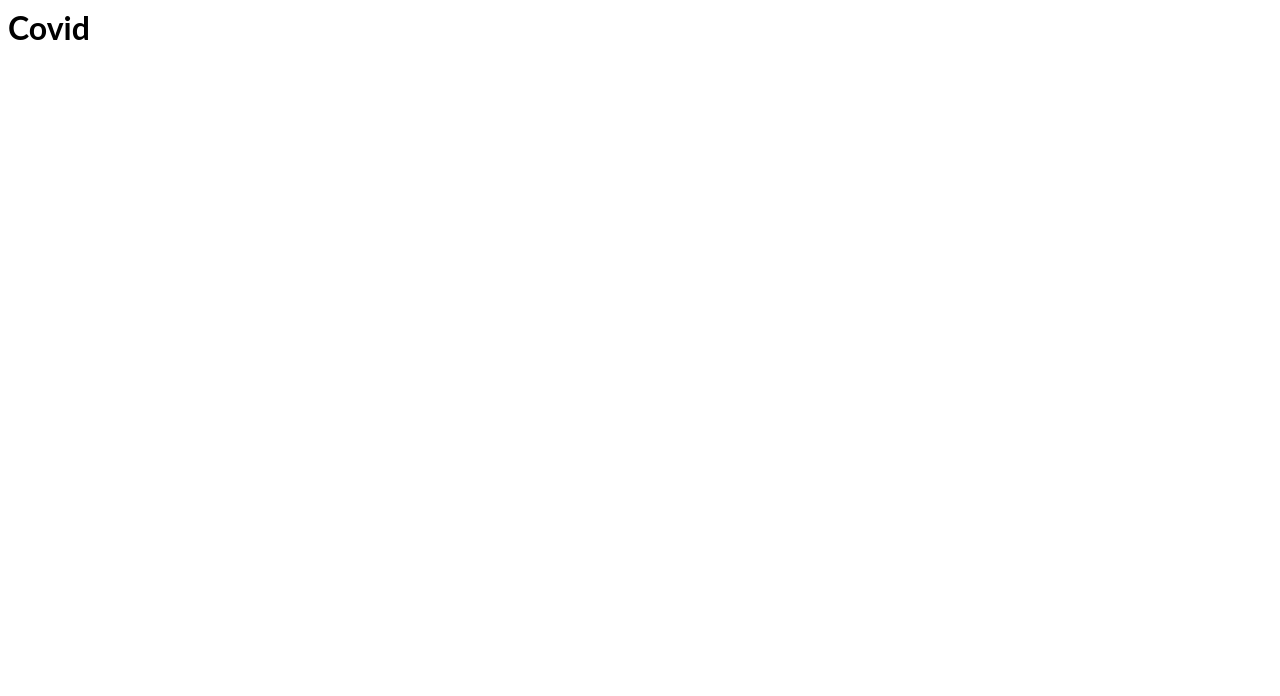
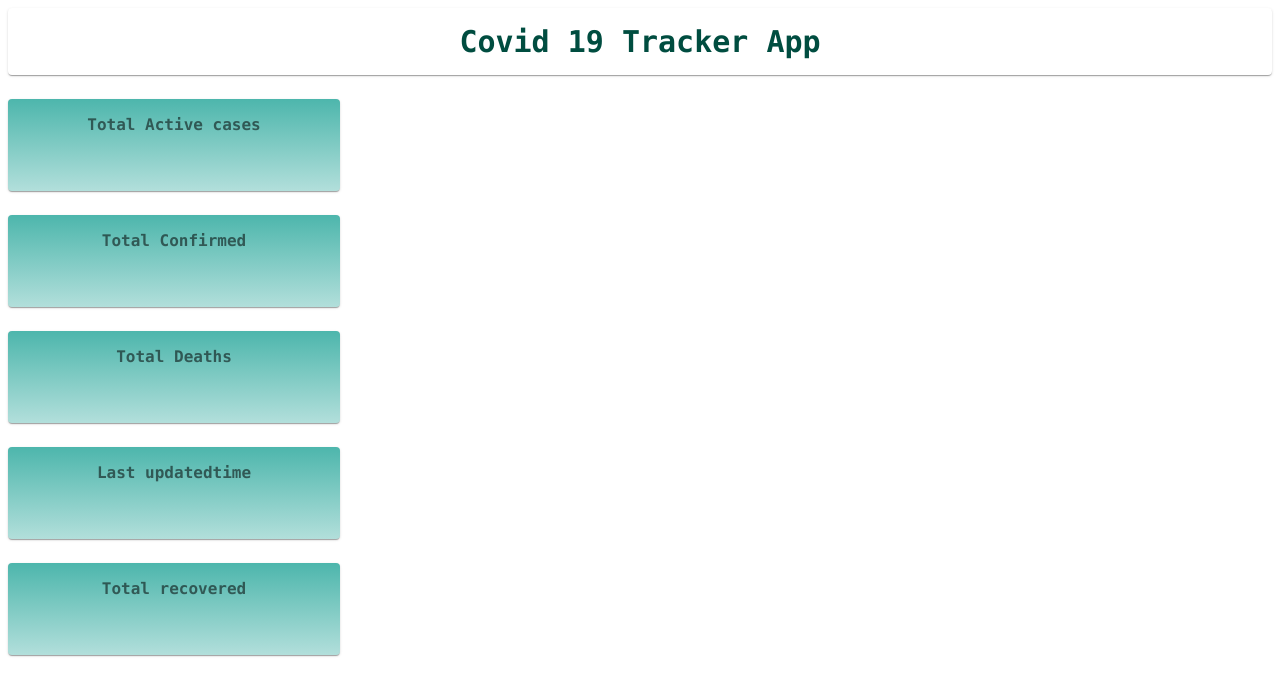
Before and after one commit to Ankita196/Covid-Tracker-App, a React (Create React App) app: page / in a window 1280 px wide. Shown: the top 696 px of the page. Built offline with nearby package versions, Linux system fonts and the light colour scheme.

Commit message:
2 files modified

```diff
--- a/src/components/covid.jsx
+++ b/src/components/covid.jsx
@@ -1,28 +1,43 @@
 import React, {useEffect,useState} from "react";
 import { makeStyles } from '@material-ui/core/styles';
+import Paper from '@material-ui/core/Paper';
 import Grid from '@material-ui/core/Grid';
-import FormLabel from '@material-ui/core/FormLabel';
-import FormControlLabel from '@material-ui/core/FormControlLabel';
-import RadioGroup from '@material-ui/core/RadioGroup';
-import Radio from '@material-ui/core/Radio';
-import Paper from '@material-ui/core/Paper';
 
 
 const useStyles = makeStyles((theme) => ({
   root: {
     flexGrow: 1,
+    display: 'block',
+
+
+    alignItems: 'center',
   },
   paper: {
-    height: 140,
-    width: 100,
+    padding: theme.spacing(2),
+    textAlign: 'center',
+    color: theme.palette.text.secondary,
+    height:60,
+    width:300,
+    fontWeight:"bold",
+    fontFamily:"Lucida Console",
+    backgroundImage:"linear-gradient(#4db6ac,#b2dfdb)"
+
   },
-  control: {
+  papers: {
     padding: theme.spacing(2),
+    textAlign: 'center',
+    color:"#004d40",
+    fontWeight:"bold",
+    fontSize:30,
+    fontFamily:"Lucida Console"
+
   },
+
 }));
 
 
 export default function Covid() {
+  const classes = useStyles();
  const [data, setData]= useState([])
 const getCovidData= async ()=>{
 try {
@@ -36,13 +51,32 @@ setData(actualData.statewise[0])
 }
 
 useEffect(()=>{
-// getCovidData()
+  // getCovidData()
 },[])
 
   return (
-    <div>
-      <h1>Covid</h1>
-      <p>{data.active}</p>
-    </div>
-  );
+    <div >
+    <Grid container spacing={3} className={classes.root}>
+      <Grid item xs={12}>
+        <Paper className={classes.papers}>Covid 19 Tracker App</Paper>
+      </Grid>
+      <Grid item xs={12}>
+        <Paper className={classes.paper}>Total Active cases <br/><br/> {data.active}      </Paper>
+      </Grid>
+      <Grid item xs={12}>
+        <Paper className={classes.paper}> Total Confirmed <br/><br/> {data.confirmed}</Paper>
+      </Grid>
+      <Grid item xs={12}>
+        <Paper className={classes.paper}> Total Deaths<br/><br/>  {data.deaths }</Paper>
+      </Grid>
+      <Grid item xs={12}>
+        <Paper className={classes.paper}> Last updatedtime <br/><br/> {data.lastupdatedtime}</Paper>
+      </Grid>
+      <Grid item xs={12}>
+        <Paper className={classes.paper}> Total recovered <br/><br/> {data.recovered}</Paper>
+      </Grid>
+
+    </Grid>
+  </div>
+);
 }
```
Also changed, not shown: package.json (+5 -2 lines).
